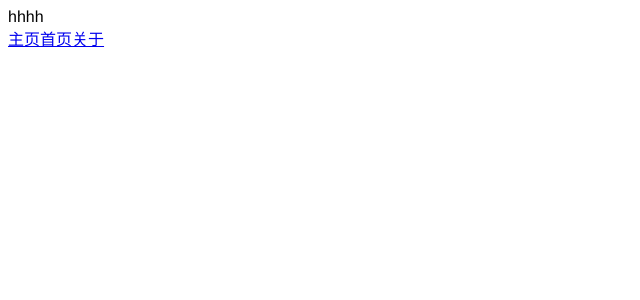
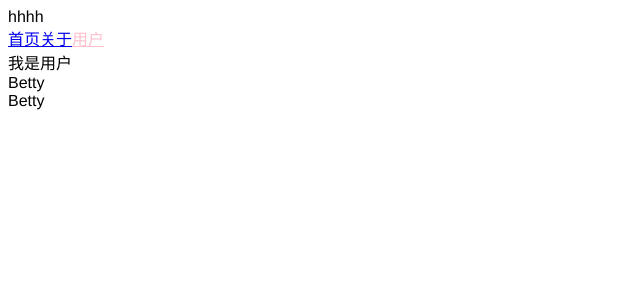
Before and after one commit to greenxiaye/vue-test, a Vue app in the folder vue-test-0/: page /user/Betty in a window 1280 px wide. Before the commit this address had no page. Shown: the top 300 px of the page, without its empty margins (0-640 px from the left). Built offline with nearby package versions, Linux system fonts and the light colour scheme.

Commit message:
feat:动态路由

```diff
--- a/vue-test-0/src/App.vue
+++ b/vue-test-0/src/App.vue
@@ -1,11 +1,12 @@
 <template>
   <div>
     <div>hhhh</div>
-    <router-link to="/">主页</router-link>
-    <router-link to="/home" tag="li" replace active-class="active"
-      >首页</router-link
-    >
-    <router-link to="/about" tag="li" replace>关于</router-link>
+    <router-link to="/home">首页</router-link>
+    <router-link to="/about/aboutSome">关于</router-link>
+    <!-- 注意这边是动态的拼接 而不是拼接字符串 所以:to -->
+    <router-link :to="'/user/' + userId">用户</router-link>
+    <!-- <button @click="homeClick">首页</button>
+    <button @click="aboutClick">关于</button> -->
     <!-- 相当于一个占位 -->
     <router-view></router-view>
   </div>
@@ -17,7 +18,22 @@
 // import HelloWorld from './components/HelloWorld.vue'
 
 export default {
-  name: 'App'
+  name: 'App',
+  data() {
+    return {
+      userId: 'Betty'
+    };
+  },
+  methods: {
+    homeClick() {
+      // router对象
+      // this.$router.push('/home');
+      this.$router.replace('/home');
+    },
+    aboutClick() {
+      this.$router.replace('/about');
+    }
+  }
 };
 </script>
 
--- /dev/null
+++ b/vue-test-0/src/components/User.vue
@@ -0,0 +1,22 @@
+<template>
+  <div>
+    我是用户
+    <div>{{ userId }}</div>
+    <!-- 不需要有this 有也没事 -->
+    <div>{{ $route.params.abc }}</div>
+  </div>
+</template>
+
+<script>
+export default {
+  computed: {
+    userId() {
+      //当前活跃的路由 this.$route
+      // 活跃状态，是指当前使用的组件
+      return this.$route.params.abc;
+    }
+  }
+};
+</script>
+
+<style></style>
--- a/vue-test-0/src/router/index.js
+++ b/vue-test-0/src/router/index.js
@@ -1,16 +1,20 @@
 import { createRouter, createWebHistory } from "vue-router";
 import Home from "../components/Home"
 import About from "../components/About"
+import User from "../components/User"
 const routerHistory = createWebHistory()
+// 路由数组
 const routes = [
     { path: '/', redirect: '/home' }, //    { path: '', redirect: '/home' },
     // { path: '/', component: Home },
     { path: '/home', component: Home },
-    { path: '/about', component: About },
+    { path: '/about/:aboutId', component: About },
+    { path: '/user/:abc', component: User }
 ]
 
-export default createRouter({
+const router = createRouter({
     history: routerHistory,
     routes: routes,
     linkActiveClass: 'active',
 });
+export default router
```
